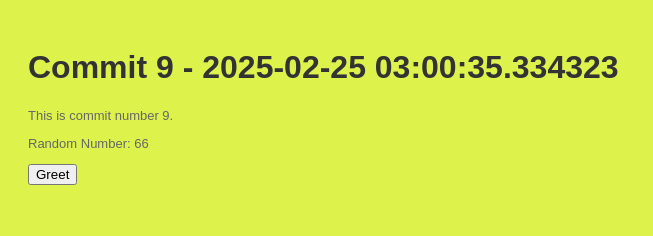
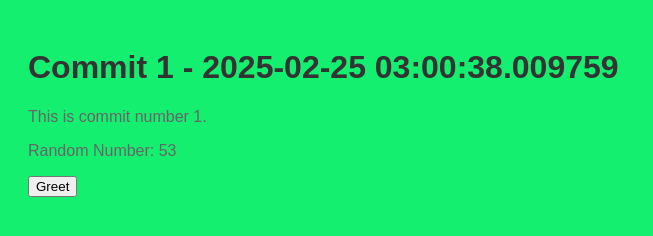
Before and after one commit to legbald0d/myrep-repo-20250225030031, a plain HTML site: page index.html in a window 1280 px wide. Shown: the whole page, without its empty margins (0-653 px from the left). Drawn offline with Linux system fonts and the light colour scheme.

Commit message:
📝 Commit 1 with HTML, CSS, and JS

```diff
--- a/index.html
+++ b/index.html
@@ -2,13 +2,13 @@
     <!DOCTYPE html>
     <html>
     <head>
-        <title>Commit 9 - 2025-02-25 03:00:35.334323</title>
+        <title>Commit 1 - 2025-02-25 03:00:38.009759</title>
         <link rel="stylesheet" href="style.css">
     </head>
     <body>
-        <h1>Commit 9 - 2025-02-25 03:00:35.334323</h1>
-        <p>This is commit number 9.</p>
-        <p>Random Number: 66</p>
+        <h1>Commit 1 - 2025-02-25 03:00:38.009759</h1>
+        <p>This is commit number 1.</p>
+        <p>Random Number: 53</p>
         <button onclick="greet()">Greet</button>
         <script src="script.js"></script>
     </body>
--- a/script.js
+++ b/script.js
@@ -2,4 +2,4 @@
     function greet() {
         alert('Hello from commit ' + commitNumber + '!');
     }
-    var commitNumber = 9;
+    var commitNumber = 1;
--- a/style.css
+++ b/style.css
@@ -1,7 +1,7 @@
 
     body {
         font-family: Arial, sans-serif;
-        background-color: #ddf34c;
+        background-color: #15ef70;
         padding: 20px;
     }
     h1 {
@@ -9,5 +9,5 @@
     }
     p {
         color: #666;
-        font-size: 13px;
+        font-size: 16px;
     }
```
